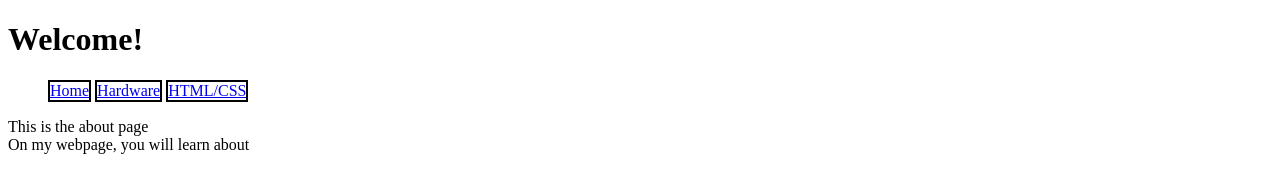
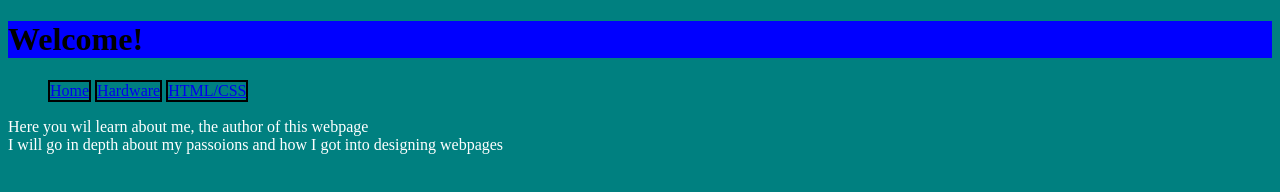
Before and after one commit to dgallowaygriffin/CS-Portfolio, a plain HTML site: page index.html in a window 1280 px wide. Drawn offline with Linux system fonts and the light colour scheme.

Commit message:
second commit

```diff
--- a/index.html
+++ b/index.html
@@ -2,9 +2,20 @@
 <html>
     <head>
         <link rel="stylesheet" href="navbar.css" type="text/css" />
-        <title> Welcome </title>
+        <title> Welcome To My Webpage </title>
     </head>
     <body>
+        <style>
+            h1 {
+                background-color:blue;
+            }
+            body {
+                background-color:teal;
+            }
+            p {
+                color: white;
+            }
+        </style>
 <h1>Welcome!</h1>
 <ul id="navbar">
     <li> <a href="index.html">Home</a> </li>
@@ -12,8 +23,10 @@
       <li> <a href="htmlcss.html">HTML/CSS</a> </li>
 </ul>
 
-<p>This is the about page<br>
-On my webpage, you will learn about </p>
+<p>Here you wil learn about me, the author of this webpage<br>
+I will go in depth about my passoions and how I got into designing webpages<br>
+
+ </p>
 
 
 
```
Also changed, not shown: hardware.html (+24 -1 lines).
